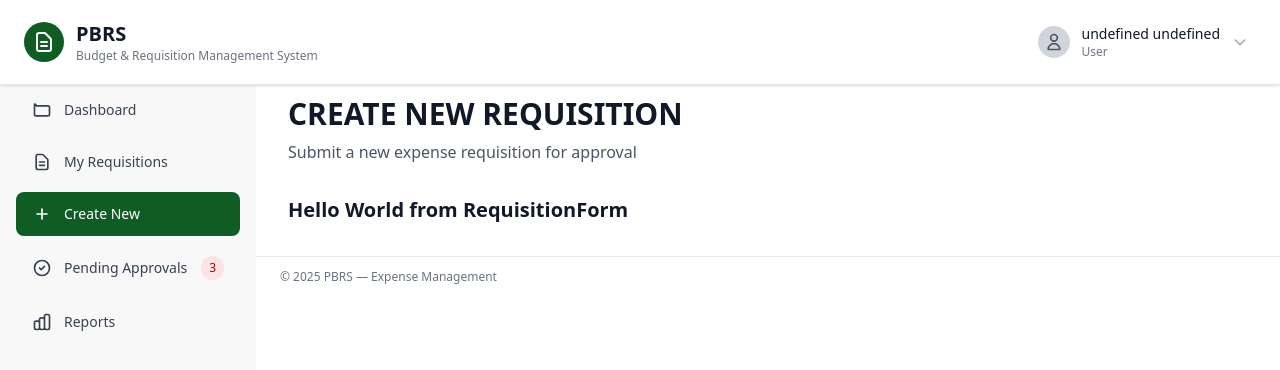
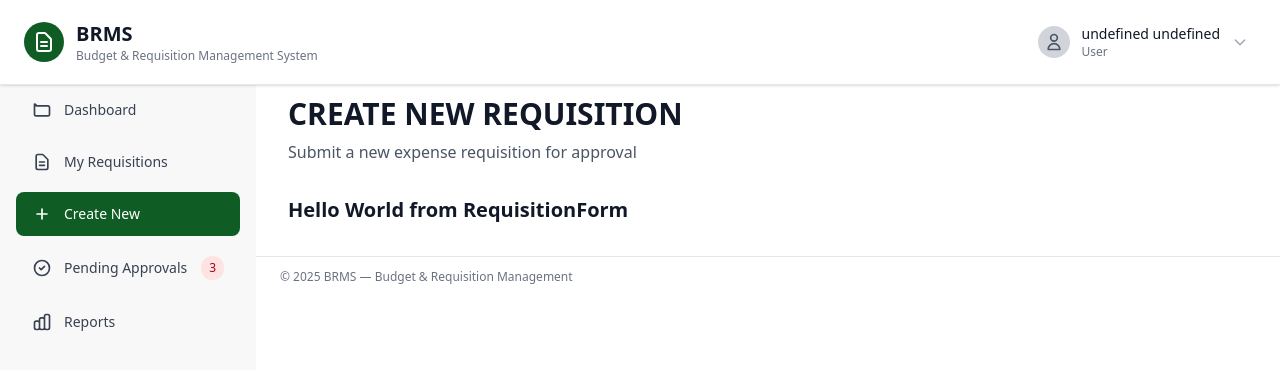
Before and after one commit to dspzaman/BRMS-Frontend, a React (Vite) app: page /requisitions/create in a window 1280 px wide. Shown: the top 370 px of the page. Built offline with nearby package versions, Linux system fonts and the light colour scheme; sample sign-in values are in the browser's storage.

Commit message:
Rename frontend from PBRS to BRMS

```diff
--- a/index.html
+++ b/index.html
@@ -4,7 +4,7 @@
     <meta charset="UTF-8" />
     <link rel="icon" type="image/svg+xml" href="/vite.svg" />
     <meta name="viewport" content="width=device-width, initial-scale=1.0" />
-    <title>frontend</title>
+    <title>BRMS - Budget & Requisition Management System</title>
   </head>
   <body>
     <div id="root"></div>
--- a/package.json
+++ b/package.json
@@ -1,5 +1,5 @@
 {
-  "name": "frontend",
+  "name": "brms-frontend",
   "private": true,
   "version": "0.0.0",
   "type": "module",
--- a/src/app/providers/AuthProvider.tsx
+++ b/src/app/providers/AuthProvider.tsx
@@ -1,5 +1,5 @@
 // src/app/providers/AuthProvider.tsx
-import { AuthProvider as PBRSAuthProvider } from "@/shared/contexts/AuthContext";
+import { AuthProvider as BRMSAuthProvider  } from "@/shared/contexts/AuthContext";
 
 /**
  * App-level AuthProvider wrapper.
@@ -10,5 +10,5 @@ import { AuthProvider as PBRSAuthProvider } from "@/shared/contexts/AuthContext"
  * - Keeps App.tsx clean.
  */
 export function AuthProvider({ children }: { children: React.ReactNode }) {
-  return <PBRSAuthProvider>{children}</PBRSAuthProvider>;
+  return <BRMSAuthProvider >{children}</BRMSAuthProvider >;
 }
--- a/src/layouts/footer/Footer.tsx
+++ b/src/layouts/footer/Footer.tsx
@@ -2,7 +2,7 @@ export default function Footer() {
   return (
     <footer className="border-t border-gray-200 bg-white">
       <div className="px-6 py-3 text-xs text-gray-500">
-        © {new Date().getFullYear()} PBRS — Expense Management
+        © {new Date().getFullYear()} BRMS — Budget & Requisition Management
       </div>
     </footer>
   );
--- a/src/layouts/header/Header.tsx
+++ b/src/layouts/header/Header.tsx
@@ -49,7 +49,7 @@ export default function Header() {
             </svg>
           </div>
           <div>
-            <h1 className="text-xl font-semibold text-gray-900">PBRS</h1>
+            <h1 className="text-xl font-semibold text-gray-900">BRMS</h1>
             <p className="text-xs text-gray-500">Budget &amp; Requisition Management System</p>
           </div>
         </div>
```
Also changed, not shown: 1 other file (tests, documents, lock files or other folders).
